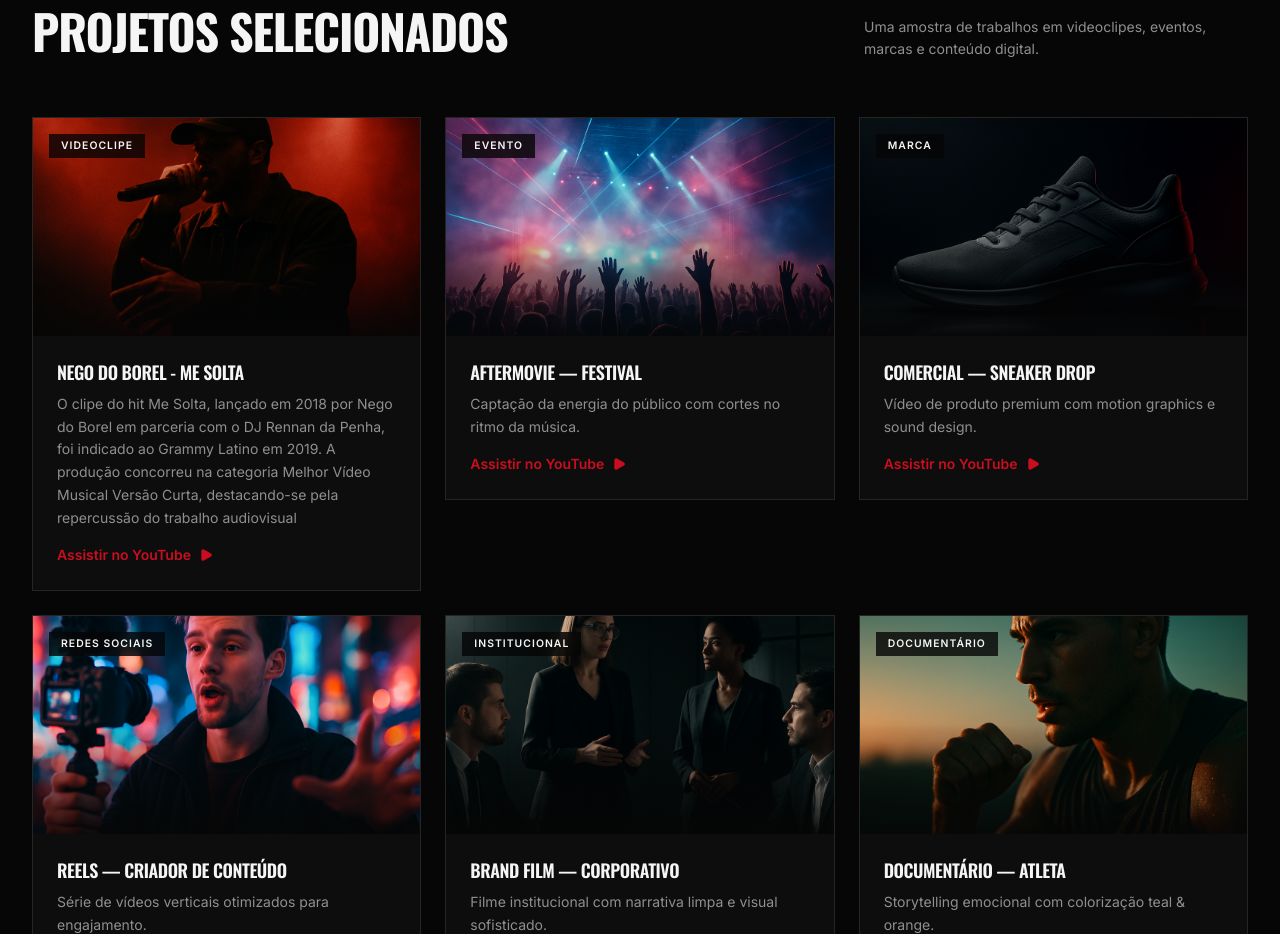
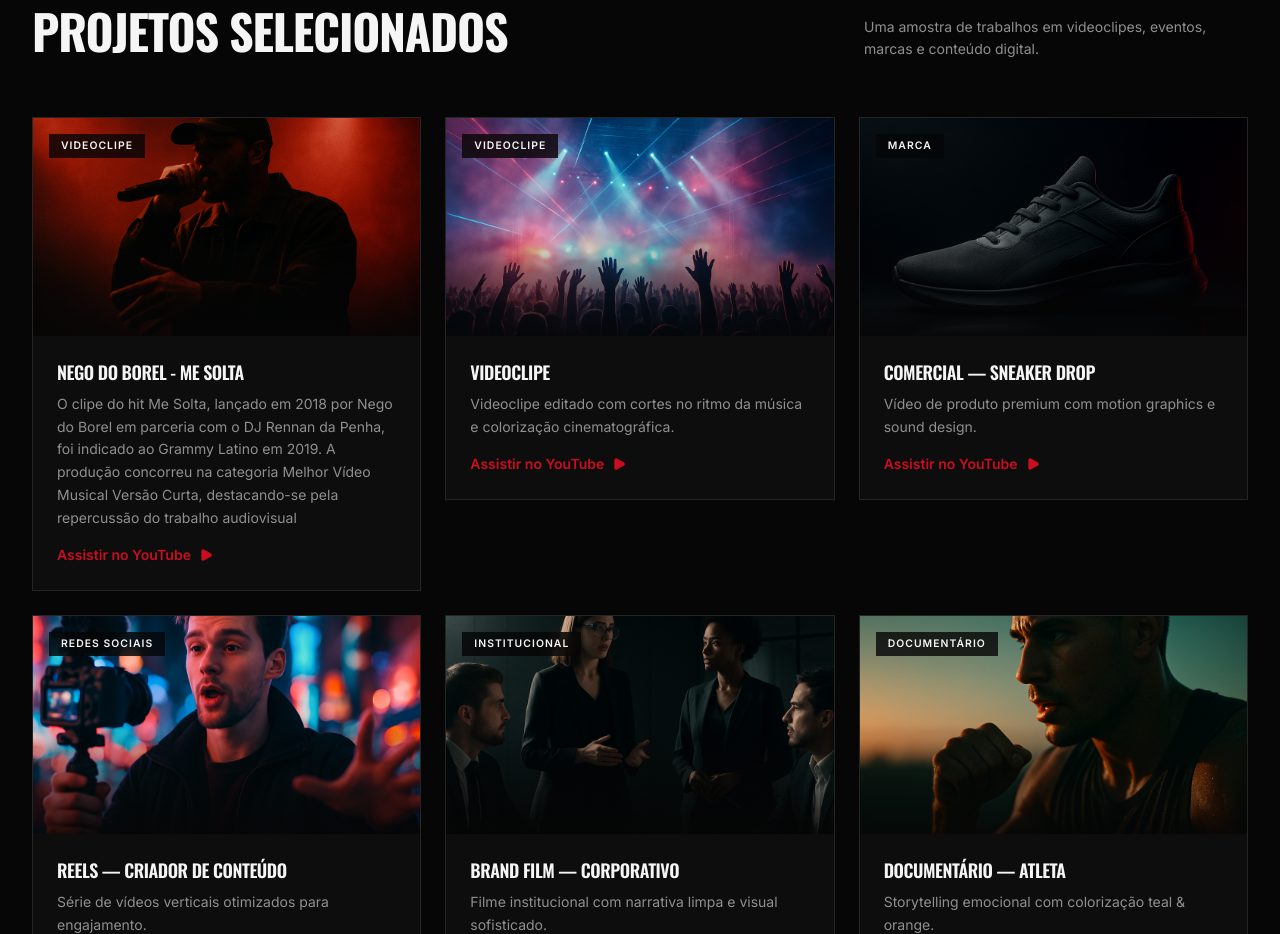
Before and after one commit to youwinoficial/site-youwin, a Next.js app: page / in a window 1280 px wide. Shown: the part 2680-3614 px from the top of the page. Built offline with nearby package versions, Linux system fonts and the light colour scheme.

Commit message:
feat: update portfolio project details and link\n\nRenamed project title, category, and updated description and link.

```diff
--- a/components/portfolio.tsx
+++ b/components/portfolio.tsx
@@ -11,11 +11,11 @@ const PROJECTS = [
     href: "https://youtu.be/FY3m6hMyh3g?is=hvkI0W8kjKA9Fo-u",
   },
   {
-    title: "Aftermovie — Festival",
-    category: "Evento",
-    description: "Captação da energia do público com cortes no ritmo da música.",
+    title: "Videoclipe",
+    category: "Videoclipe",
+    description: "Videoclipe editado com cortes no ritmo da música e colorização cinematográfica.",
     image: "/images/portfolio-evento.png",
-    href: "https://youtube.com",
+    href: "https://youtu.be/ou-a5GE_yyI",
   },
   {
     title: "Comercial — Sneaker Drop",
```
